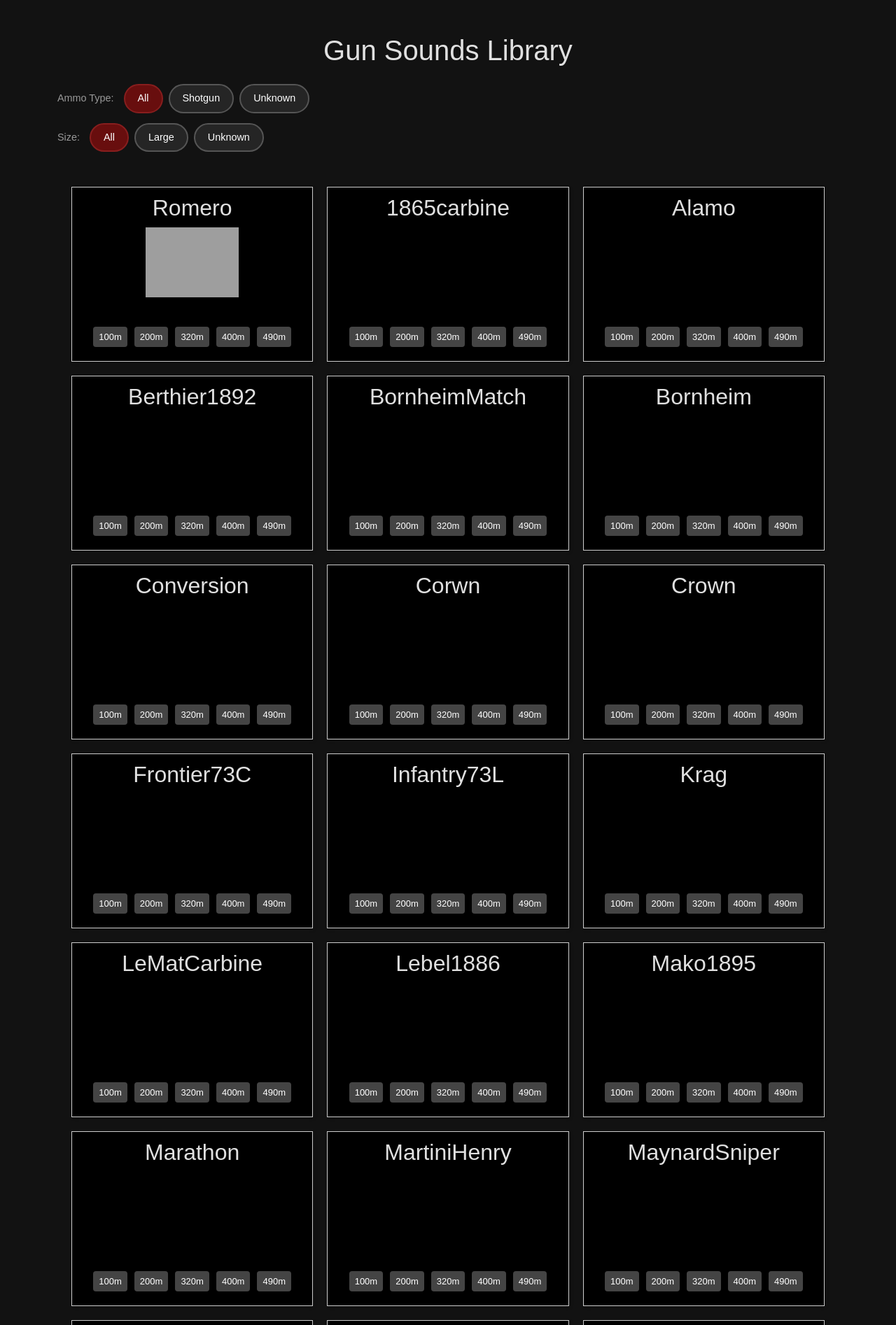
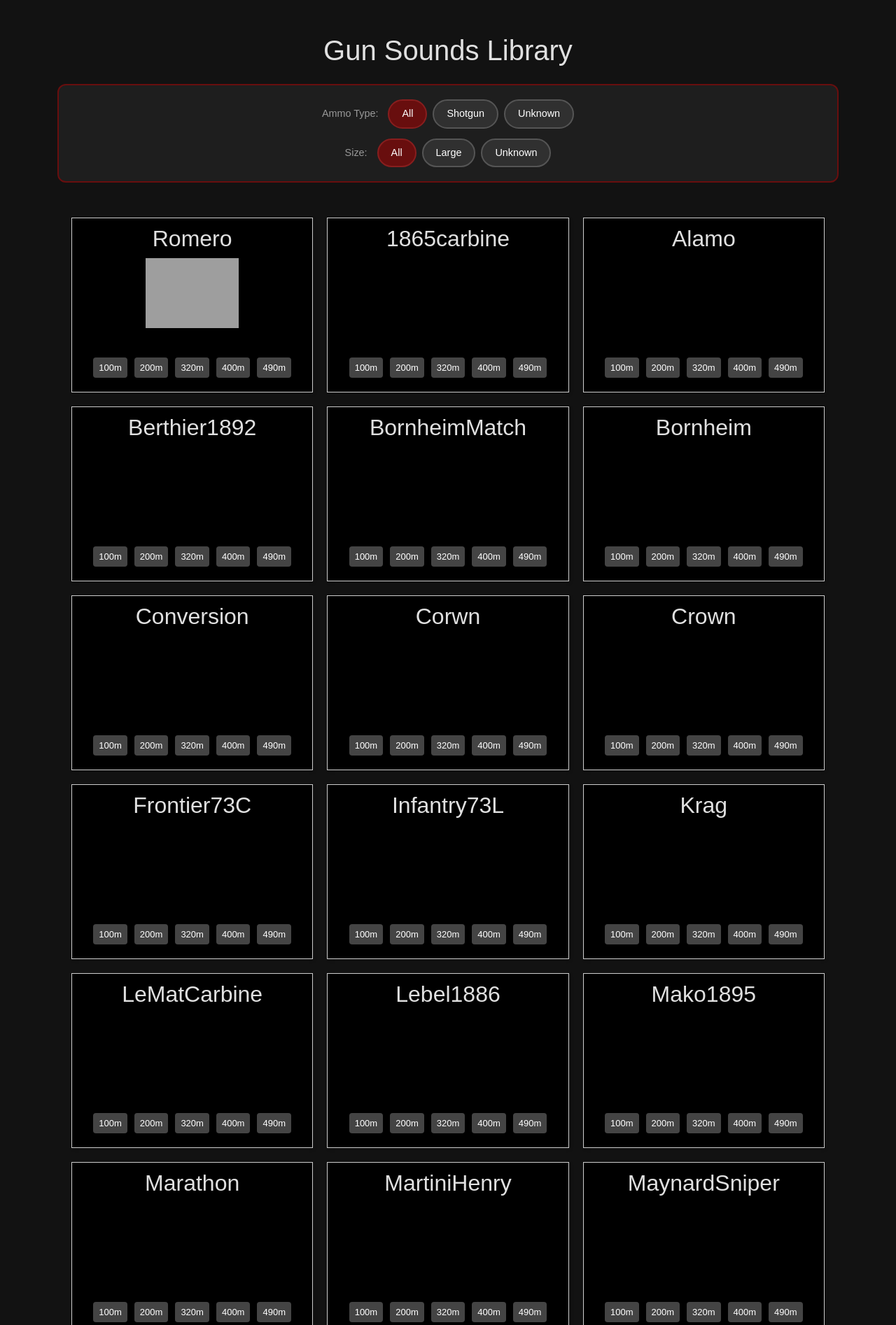
Before and after one commit to Zeddicus-Zul/djangoProject, a Django app: page /gunsounds/sounds/ in a window 1280 px wide. Shown: the part 56-1950 px from the top of the page at 70% size. Run offline with Django 5.2, Linux system fonts and the light colour scheme; data comes from the database, SQL or seed files in the repository; grey boxes are pictures that could not be loaded.

Commit message:
Wrap Gun Sounds Library filter bar in a centered card
Adds a translucent dark background + red border card treatment to
.filter-bar (matching the .suggestion-card style used elsewhere on
the site) and centers each filter row's content horizontally instead
of left-aligning it.

Co-Authored-By: Claude Sonnet 5 <noreply@anthropic.com>

```diff
--- a/gunSounds/templates/gunSounds/list.html
+++ b/gunSounds/templates/gunSounds/list.html
@@ -16,12 +16,17 @@
             flex-direction: column;
             gap: 14px;
             margin-bottom: 30px;
+            background: rgba(255, 255, 255, 0.05);
+            border: 2px solid #680e0e;
+            border-radius: 12px;
+            padding: 20px 24px;
         }
 
         .filter-row {
             display: flex;
             flex-wrap: wrap;
             align-items: center;
+            justify-content: center;
             gap: 8px;
         }
 
```
